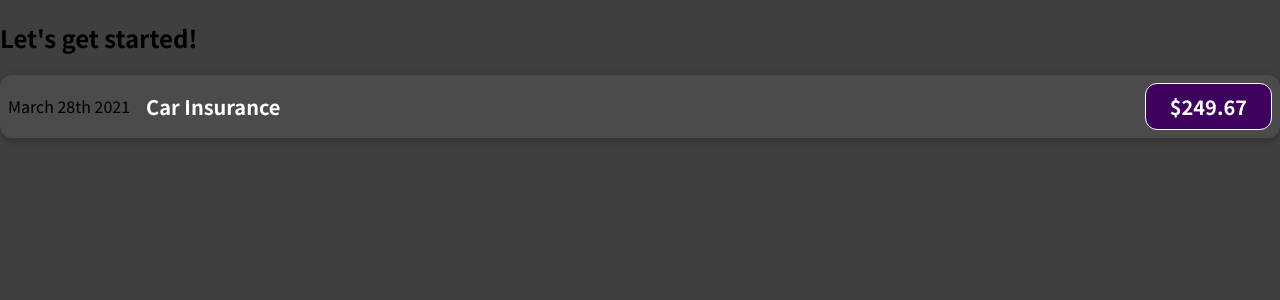
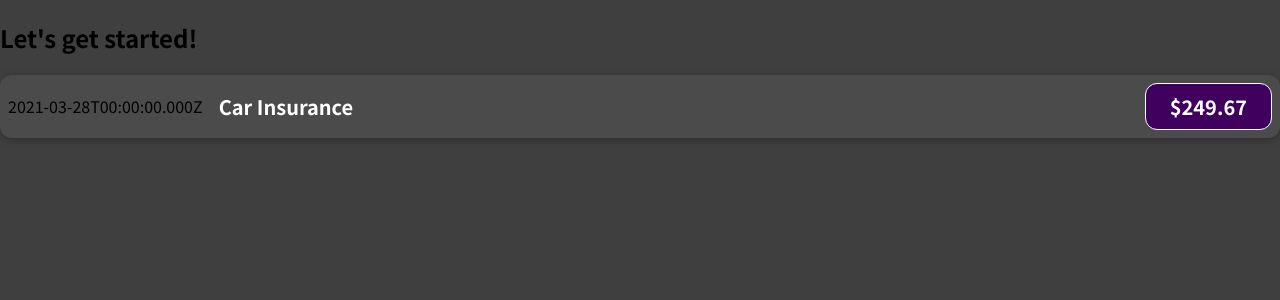
Before and after one commit to lionel-p-albus/react_demo_01, a JavaScript app: page / in a window 1280 px wide. Shown: the top 300 px of the page. Built offline with nearby package versions, Linux system fonts and the light colour scheme.

Commit message:
outputting dynamic data & working with expressions in JSX

```diff
--- a/src/components/ExpenseItem.js
+++ b/src/components/ExpenseItem.js
@@ -1,11 +1,16 @@
 import './ExpenseItem.css';
 
 function ExpenseItem() {
+    const expenseDate = new Date(2021, 2,28);
+    const expenseTitle = 'Car Insurance';
+    const expenseAmount = 249.67;
+
     return (
         <div className='expense-item'>
-            <div>March 28th 2021</div>
-            <div className="expense-item__description"><h2>Car Insurance</h2>
-                <div className="expense-item__price">$249.67</div>
+            <div>{expenseDate.toISOString()}</div>
+            <div className="expense-item__description">
+                <h2>{expenseTitle}</h2>
+                <div className="expense-item__price">${expenseAmount}</div>
             </div>
         </div>
     );
```
